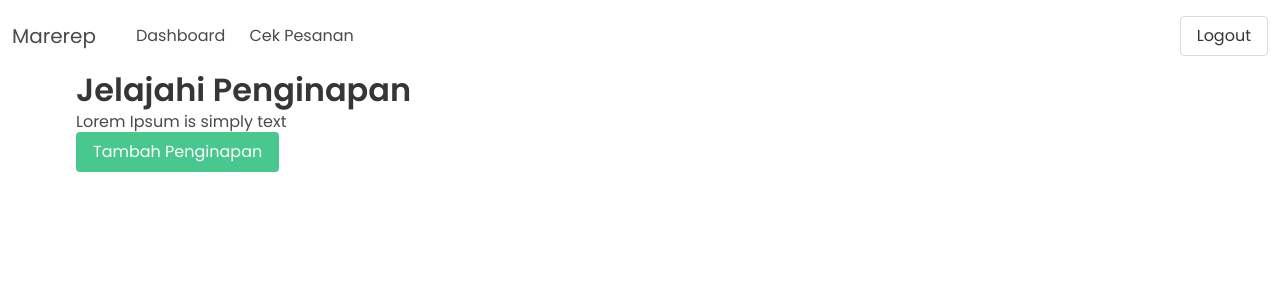
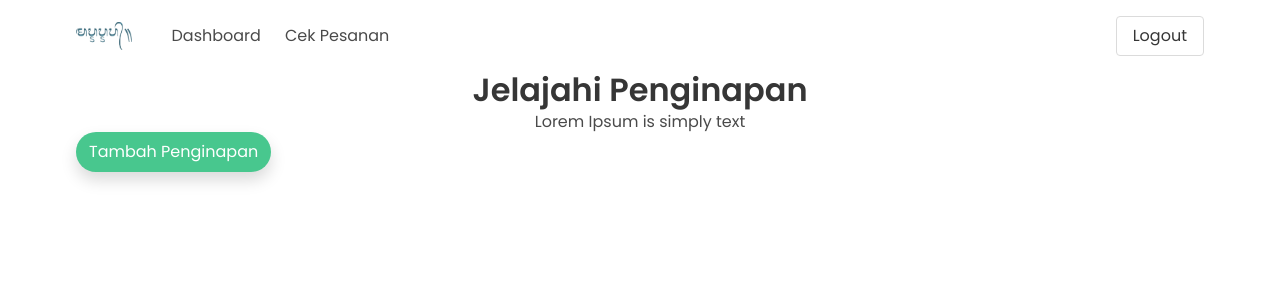
Before and after one commit to Dekguss/Final-Project, a Flask app: template templates/dasboard_admin.html in a window 1280 px wide. Shown: the top 300 px of the page. Run offline with Flask 3, Linux system fonts and the light colour scheme; the template is opened without the code that fills it, so the values that code supplies are empty; some libraries are stand-ins or nearby versions.

Commit message:
dashboad admin

```diff
--- a/templates/dasboard_admin.html
+++ b/templates/dasboard_admin.html
@@ -56,12 +56,11 @@
 </head>
 
 <body>
-    <div class="bg-nav">
+    <div class="container bg-nav text-align-center">
         <nav class="navbar" id="navbar" role="navigation" aria-label="main navigation">
             <div class="navbar-brand">
                 <a class="navbar-item" href="/">
-                    <h2>Marerep</h2>
-                    <!-- <img src="../static/WisataKita.png" alt="" class="title is-4 is-logo"> -->
+                    <img src="../static/logo.png" alt="" class="title is-4 is-logo">
                 </a>
 
                 <!-- Toggle button for mobile -->
@@ -93,13 +92,13 @@
     <div class="content-main">
         <section class="">
             <div class="container">
-                <div class="jelajahi">
+                <div class="jelajahi" style="text-align:center;">
                     <h2 class="title">Jelajahi Penginapan</h2>
                     <p class="subtitle is-6">Lorem Ipsum is simply text</p>
                 </div>
                 <div class="columns features">
                     <div class="column">
-                        <a class="button is-success" href="/tambah/penginapan">Tambah Penginapan</a>
+                        <a class="button is-success rounded-pill shadow p-3 mb-5 rounded" href="/tambah/penginapan">Tambah Penginapan</a>
                     </div>
                 </div>
 
```
